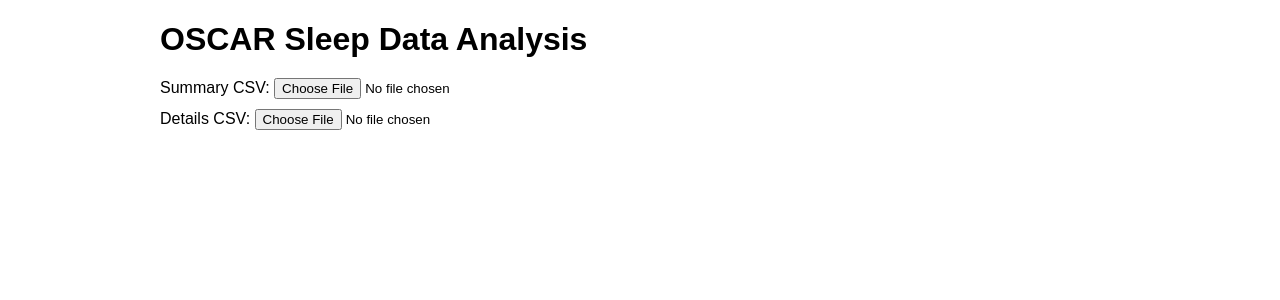
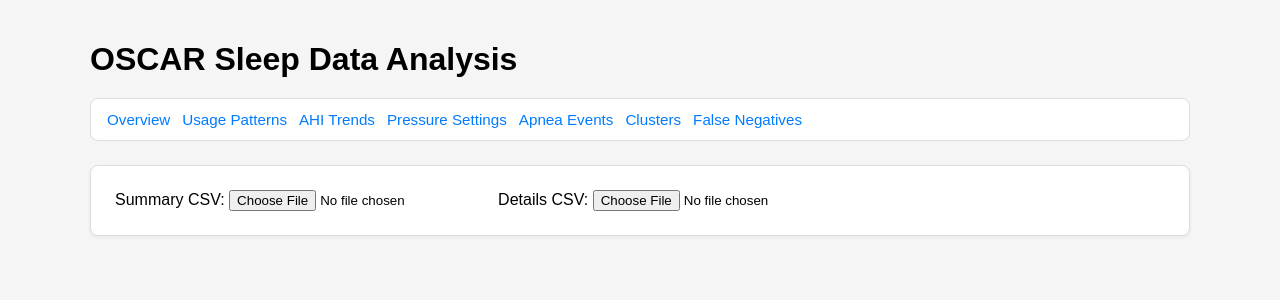
Before and after one commit to kabaka/oscar-export-analyzer, a React (Vite) app: page / in a window 1280 px wide. Shown: the top 300 px of the page. Built offline with nearby package versions, Linux system fonts and the light colour scheme.

Commit message:
Improve UI/UX: add section styling, table of contents, and refined layout for better navigation and readability

```diff
--- a/src/App.jsx
+++ b/src/App.jsx
@@ -265,7 +265,7 @@
   const epap = computeEPAPTrends(data);
   return (
     <div>
-      <h2>1. Usage Patterns</h2>
+      <h2 id="usage-patterns">1. Usage Patterns</h2>
       <table>
         <tbody>
           <tr><td>Total nights analyzed</td><td>{usage.totalNights}</td></tr>
@@ -288,7 +288,7 @@
       </ul>
       <UsagePatternsCharts data={data} />
 
-      <h2>2. AHI Trends</h2>
+      <h2 id="ahi-trends">2. AHI Trends</h2>
       <table>
         <tbody>
           <tr><td>Average AHI</td><td>{ahi.avgAHI.toFixed(2)} events/hour</td></tr>
@@ -305,8 +305,8 @@
       </ul>
       <AhiTrendsCharts data={data} />
 
-      <h2>3. Pressure Settings and Performance</h2>
-      <h3>3.1 EPAP Distribution & Percentiles</h3>
+      <h2 id="pressure-settings">3. Pressure Settings and Performance</h2>
+      <h3 id="epap-distribution">3.1 EPAP Distribution & Percentiles</h3>
       <table>
         <tbody>
           <tr><td>Median EPAP</td><td>{epap.medianEPAP.toFixed(2)} cmH₂O</td></tr>
@@ -319,7 +319,7 @@
       </ul>
       {/* EPAP distribution, trend, and correlation charts */}
 
-      <h3>3.2 EPAP Trend (First vs Last 30 nights)</h3>
+      <h3 id="epap-trend">3.2 EPAP Trend (First vs Last 30 nights)</h3>
       <table>
         <tbody>
           <tr><td>Avg median EPAP (first 30 nights)</td><td>{epap.avgMedianEPAPFirst30.toFixed(2)} cmH₂O</td></tr>
@@ -327,7 +327,7 @@
         </tbody>
       </table>
 
-      <h3>3.3 EPAP vs AHI & Correlation</h3>
+      <h3 id="epap-correlation">3.3 EPAP vs AHI & Correlation</h3>
       <table>
         <thead><tr><th>EPAP group</th><th>Nights</th><th>Avg AHI</th></tr></thead>
         <tbody>
@@ -344,7 +344,7 @@
 function ApneaClusterAnalysis({ clusters }) {
   return (
     <div>
-      <h2>Clustered Apnea Events</h2>
+      <h2 id="clustered-apnea">Clustered Apnea Events</h2>
       <table>
         <thead>
           <tr><th>#</th><th>Start</th><th>Duration (s)</th><th>Count</th></tr>
@@ -367,7 +367,7 @@
 function FalseNegativesAnalysis({ list }) {
   return (
     <div>
-      <h2>Potential False Negatives</h2>
+      <h2 id="false-negatives">Potential False Negatives</h2>
       <table>
         <thead>
           <tr><th>#</th><th>Start</th><th>Duration (s)</th><th>Confidence</th></tr>
@@ -440,7 +440,16 @@
   return (
     <div className="container">
       <h1>OSCAR Sleep Data Analysis</h1>
-      <div className="controls">
+      <nav className="toc">
+        <a href="#overview">Overview</a>
+        <a href="#usage-patterns">Usage Patterns</a>
+        <a href="#ahi-trends">AHI Trends</a>
+        <a href="#pressure-settings">Pressure Settings</a>
+        <a href="#apnea-characteristics">Apnea Events</a>
+        <a href="#clustered-apnea">Clusters</a>
+        <a href="#false-negatives">False Negatives</a>
+      </nav>
+      <div className="section controls">
         <label>
           Summary CSV: <input type="file" accept=".csv" onChange={onSummaryFile} />
         </label>
@@ -458,18 +467,30 @@
         )}
       </div>
       {summaryData && detailsData && (
+        <div className="section">
           <Overview
             summaryData={summaryData}
             clusters={apneaClusters}
             falseNegatives={falseNegatives}
           />
+        </div>
       )}
-      {summaryData && <SummaryAnalysis data={summaryData} />}
+      {summaryData && (
+        <div className="section">
+          <SummaryAnalysis data={summaryData} />
+        </div>
+      )}
       {detailsData && (
         <>
+          <div className="section">
             <ApneaEventStats data={detailsData} />
+          </div>
+          <div className="section">
             <ApneaClusterAnalysis clusters={apneaClusters} />
+          </div>
+          <div className="section">
             <FalseNegativesAnalysis list={falseNegatives} />
+          </div>
         </>
       )}
     </div>
--- a/src/components/ApneaEventStats.jsx
+++ b/src/components/ApneaEventStats.jsx
@@ -14,7 +14,7 @@
 
   return (
     <div>
-      <h2>Apnea Event Characteristics</h2>
+      <h2 id="apnea-characteristics">Apnea Event Characteristics</h2>
       <table>
         <tbody>
           <tr><td>Total apnea events</td><td>{stats.totalEvents}</td></tr>
--- a/src/components/Overview.jsx
+++ b/src/components/Overview.jsx
@@ -42,7 +42,7 @@
 
   return (
     <div className="overview-dashboard">
-      <h2>Overview Dashboard</h2>
+      <h2 id="overview">Overview Dashboard</h2>
       <MetricGrid>
         <KPICard title="Avg Usage (hrs)" value={usage.avgHours.toFixed(2)}>
           <Sparkline data={usage.usageHours} />
--- a/styles.css
+++ b/styles.css
@@ -1,10 +1,17 @@
 body {
   font-family: sans-serif;
-  margin: 20px;
+  margin: 0;
+  background-color: #f5f5f5;
+  padding: 0 20px;
+}
+
+html {
+  scroll-behavior: smooth;
 }
 .container {
-  max-width: 960px;
+  max-width: 1100px;
   margin: auto;
+  padding: 20px 0;
 }
 h1 {
   margin-bottom: 20px;
@@ -23,7 +30,46 @@
 }
 .controls label {
   display: block;
-  margin-bottom: 10px;
+  margin-bottom: 0;
+}
+
+/* Controls container */
+.controls {
+  display: flex;
+  flex-wrap: wrap;
+  gap: 1rem;
+  align-items: center;
+  margin-bottom: 1rem;
+}
+
+/* Section card styling */
+.section {
+  background: #fff;
+  border: 1px solid #ddd;
+  border-radius: 0.5rem;
+  padding: 1.5rem;
+  margin-bottom: 1.5rem;
+  box-shadow: 0 2px 4px rgba(0, 0, 0, 0.05);
+}
+
+/* Table of contents */
+.toc {
+  background: #fff;
+  border: 1px solid #ddd;
+  border-radius: 0.5rem;
+  padding: 0.75rem 1rem;
+  margin-bottom: 1.5rem;
+  display: flex;
+  flex-wrap: wrap;
+  gap: 0.75rem;
+}
+.toc a {
+  color: #007bff;
+  text-decoration: none;
+  font-size: 0.95rem;
+}
+.toc a:hover {
+  text-decoration: underline;
 }
 
 progress {
```
Lines whose indentation alone changed are shown as unchanged.
